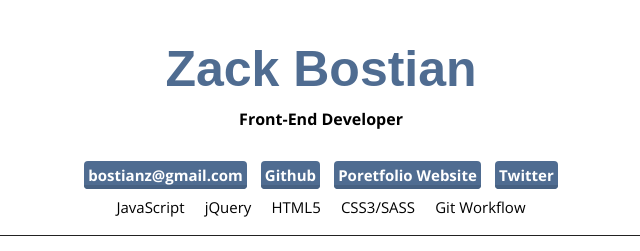
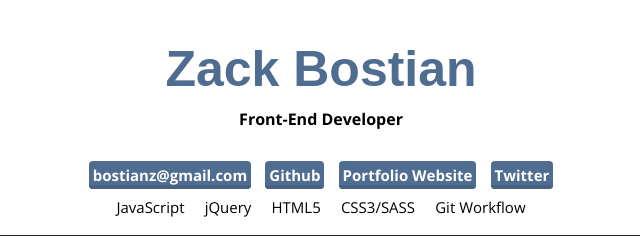
Before and after one commit to laere/Resume, a website: page index.html in a window 1280 px wide. Shown: the top 251 px of the page, 319-959 px from the left. Drawn offline with nearby package versions, Linux system fonts and the light colour scheme; a web font is replaced by a local one.

Commit message:
fixed spelling mistakes

```diff
--- a/index.html
+++ b/index.html
@@ -22,7 +22,7 @@
         <ul>
           <li><a href="mailto:bostianz@gmail.com">bostianz@gmail.com</a></li>
           <li><a href="http://github.com/laere">Github</a></li>
-          <li><a href="http://zackbostian.com">Poretfolio Website</a></li>
+          <li><a href="http://zackbostian.com">Portfolio Website</a></li>
           <li><a href="http://twitter.com/laereZB">Twitter</a></li>
         </ul>
     </div>
```
